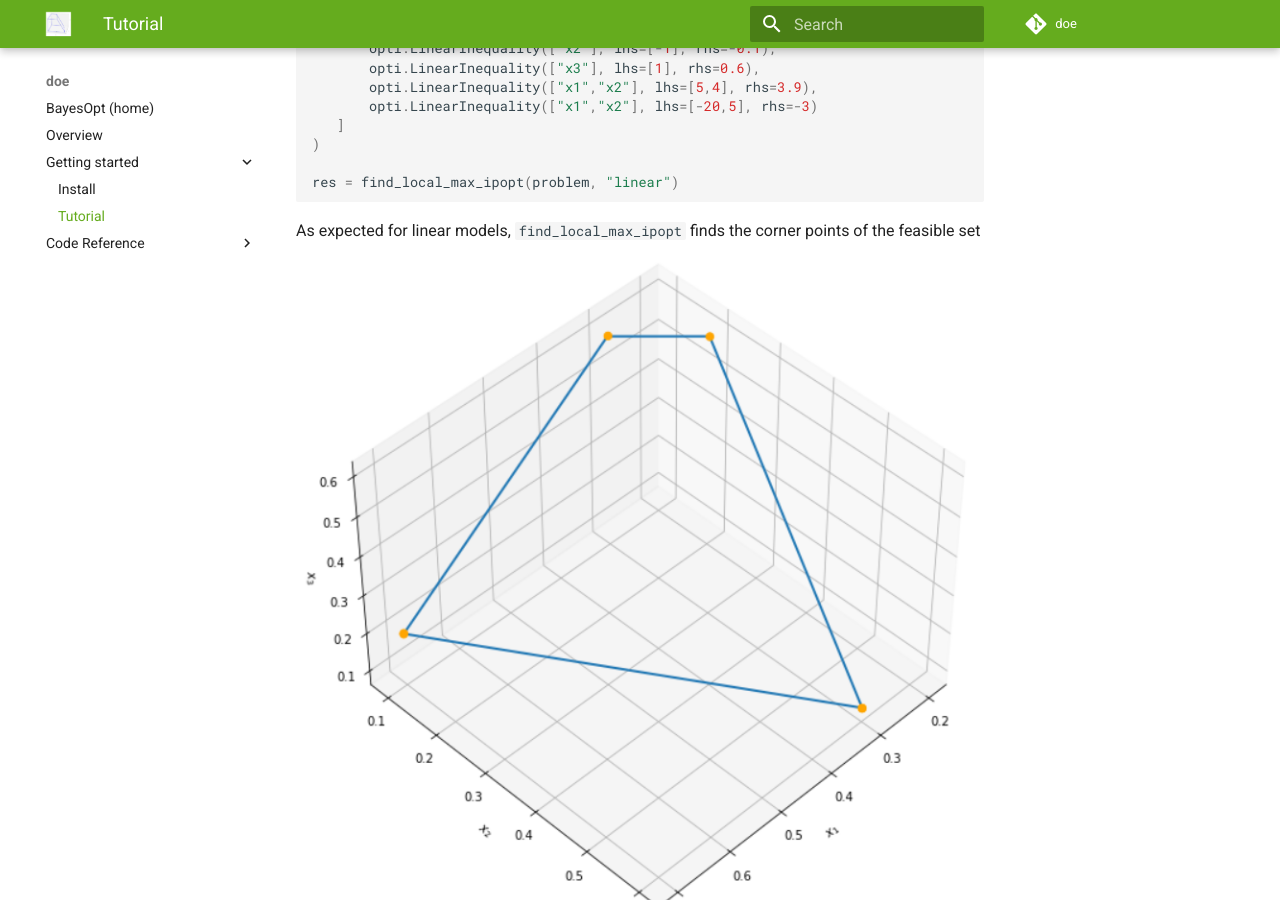
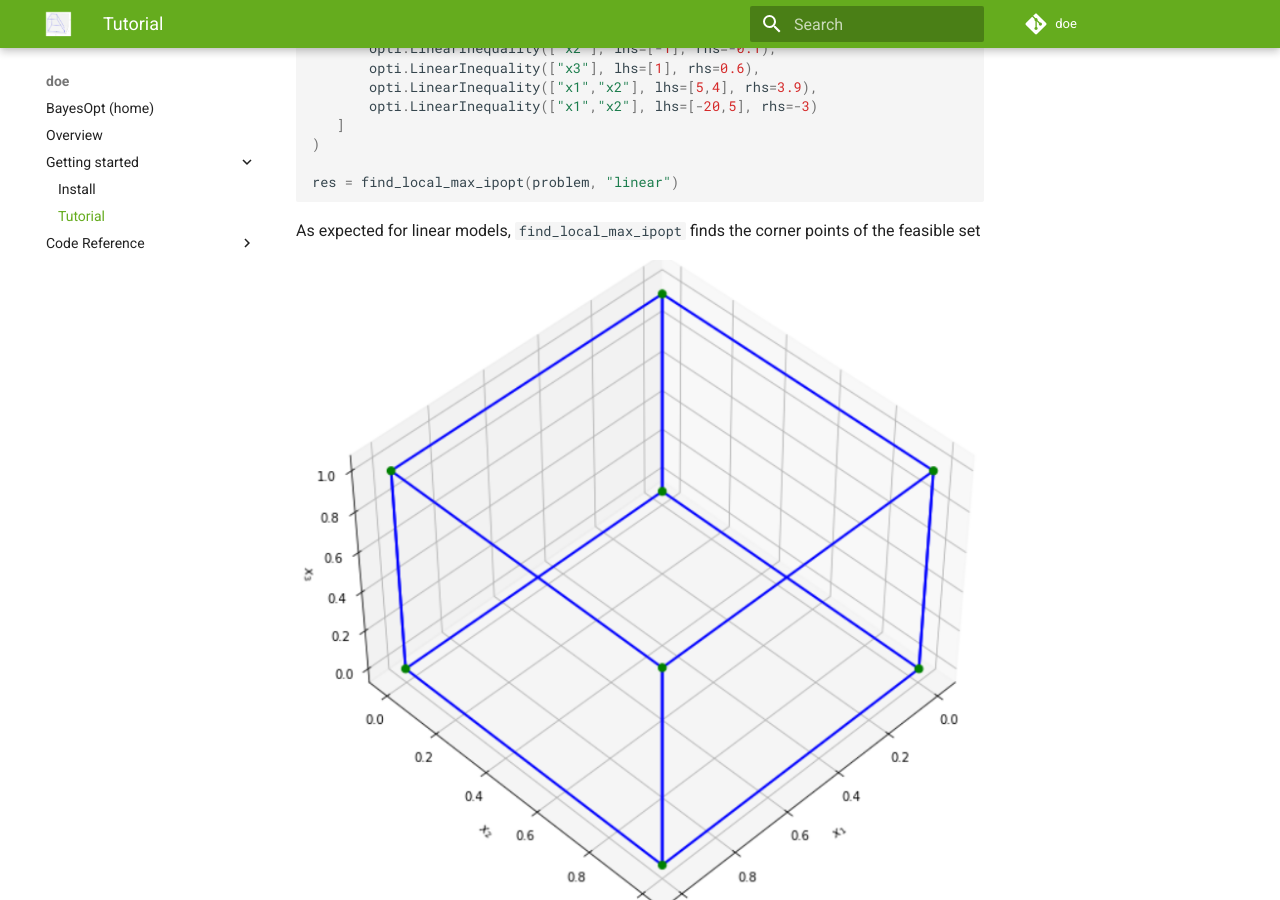
Before and after one commit to basf/doe, an MkDocs documentation site: the page built from docs/tutorial.md, in a window 1280 px wide and 900 px high, scrolled down 3137 px. Built offline with MkDocs 1.6.1 and Material for MkDocs 9.7.7, drawn with Linux system fonts in a browser that asks for light colours.

Commit message:
update tutorial.md

```diff
--- a/docs/tutorial.md
+++ b/docs/tutorial.md
@@ -89,7 +89,7 @@ res = find_local_max_ipopt(problem, "linear")
 
 As expected for linear models, <code>find_local_max_ipopt</code> finds the corner points of the feasible set
 
-![constraints_local_opt](assets/getting_started_constraints_local_opt.PNG)
+![constraints_local_opt](assets/getting_started_no_constraints_local_opt.PNG)
 
 
 # JacobianForLogdet
```
